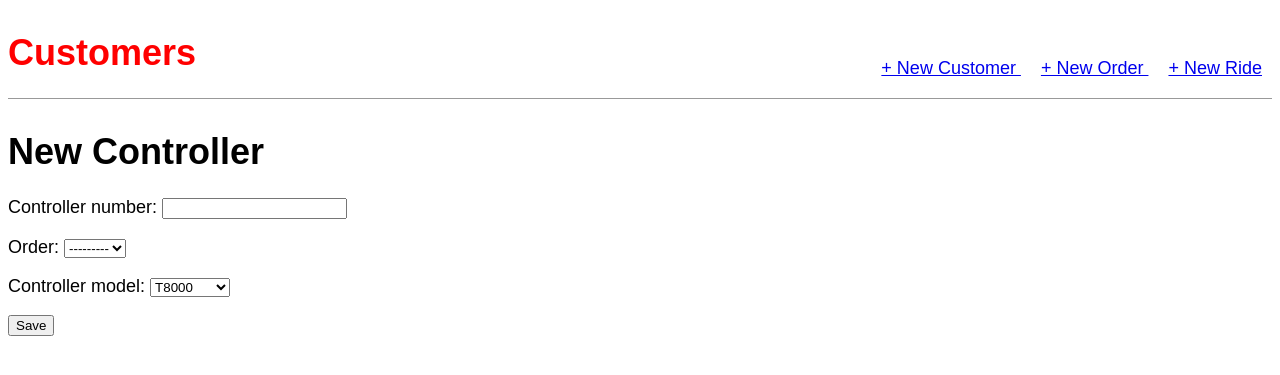
After one commit to garinm90/ideal-engine, a Django app: page /controller/new in a window 1280 px wide. The commit adds this page. Shown: the top 375 px of the page. Run offline with Django 3.2, Linux system fonts and the light colour scheme; data comes from the database, SQL or seed files in the repository; both versions use the stored data as it was after the commit.

Commit message:
Added models for controllers and created relationship to order

```diff
--- a/orders/models.py
+++ b/orders/models.py
@@ -25,6 +25,7 @@ class Ride(models.Model):
     def get_absolute_url(self):
         return reverse_lazy('home')
 
+
 class Order(models.Model):
     order_number = models.AutoField(primary_key=True)
     customer_number = models.ForeignKey(Customer, on_delete=models.CASCADE, related_name='orders')
@@ -38,3 +39,15 @@ class Order(models.Model):
 
     def get_absolute_url(self):
         return reverse('order_detail', args=[str(self.order_number)])
+
+
+class Controller(models.Model):
+    controller_model_choices = (
+        ('T8000', 'T8000'),
+        ('T4000', 'T4000'),
+        ('YM-ST4K', 'YM-ST4K'),
+        ('YM-ST8K', 'YM-ST8K'),
+    )
+    controller_number = models.IntegerField(unique=True)
+    order = models.ForeignKey(Order, on_delete=models.CASCADE, related_name='controller')
+    controller_model = models.CharField(max_length=100, choices=controller_model_choices, default='T8000')
--- a/orders/urls.py
+++ b/orders/urls.py
@@ -13,4 +13,5 @@ urlpatterns = [
     path('order/<int:pk>/', views.OrderDetailView.as_view(), name='order_detail'),
     path('order/new', views.OrderCreateView.as_view(), name='order_new'),
     path('ride/new', views.RideCreateView.as_view(), name='ride_new'),
+    path('controller/new', views.ControllerCreateView.as_view(), name='controller_new'),
 ]
--- a/orders/views.py
+++ b/orders/views.py
@@ -2,7 +2,7 @@ from django.shortcuts import render
 from django.views.generic import ListView, DetailView
 from django.views.generic.edit import CreateView, UpdateView, DeleteView
 from django.urls import reverse_lazy
-from . models import Customer, Order, Ride
+from . models import Customer, Order, Ride, Controller
 
 # Create your views here.
 
@@ -37,7 +37,7 @@ class CustomerUpdateView(UpdateView):
 class OrderCreateView(CreateView):
     model = Order
     template_name = 'order_new.html'
-    fields = ['customer_number', 'description', 'ride']
+    fields = ['customer_number', 'ride', 'description']
 
 class OrderListView(ListView):
     model = Order
@@ -51,3 +51,8 @@ class RideCreateView(CreateView):
     model = Ride
     template_name = 'ride_new.html'
     fields = '__all__'
+
+class ControllerCreateView(CreateView):
+    model = Controller
+    template_name = 'controller_new.html'
+    fields = '__all__'
--- a/static/css/base.css
+++ b/static/css/base.css
@@ -25,6 +25,13 @@ header h1 a {
         2rem;
 }
 
+.nav-right {
+    display: flex;
+    padding-top:
+        2rem;
+}
+
+
 .post-entry {
     margin-bottom:
         2rem;
@@ -49,3 +56,8 @@ header h1 a {
 .post-entry h2 a:hover {
     color: red;
     }
+
+.nav-right-links{
+        margin-left: 10px;
+        margin-right: 10px;
+}
--- a/templates/base.html
+++ b/templates/base.html
@@ -15,9 +15,11 @@
                 <h1><a href="{% url 'home' %}">Customers</a>
                     <!--| <a href="{% url 'order_list' %}">Orders</a></h1>-->
             </div>
-            <div class="nav-right">
-                <a href="{% url 'customer_new' %}"> + New Customer </a>
-                <a href="{% url 'order_new' %}"> + New Order</a>
+            <div class="nav-right"><ul>
+                <a href="{% url 'customer_new' %}" class="nav-right-links"> + New Customer </a>
+                <a href="{% url 'order_new' %}" class="nav-right-links"> + New Order </a>
+                <a href="{% url 'ride_new' %}" class="nav-right-links"> + New Ride</a>
+            </ul>
             </div>
         </header>
         {% block content %}
--- /dev/null
+++ b/templates/controller_new.html
@@ -0,0 +1,11 @@
+{% extends 'base.html' %}
+
+{% block content %}
+
+<h1>New Controller</h1>
+<form action="" method="post">{% csrf_token %}
+    {{ form.as_p }}
+    <input type="submit" value="Save" />
+</form>
+
+{% endblock %}
```
Also changed, not shown: db.sqlite3, orders/migrations/0005_controller.py (added).
